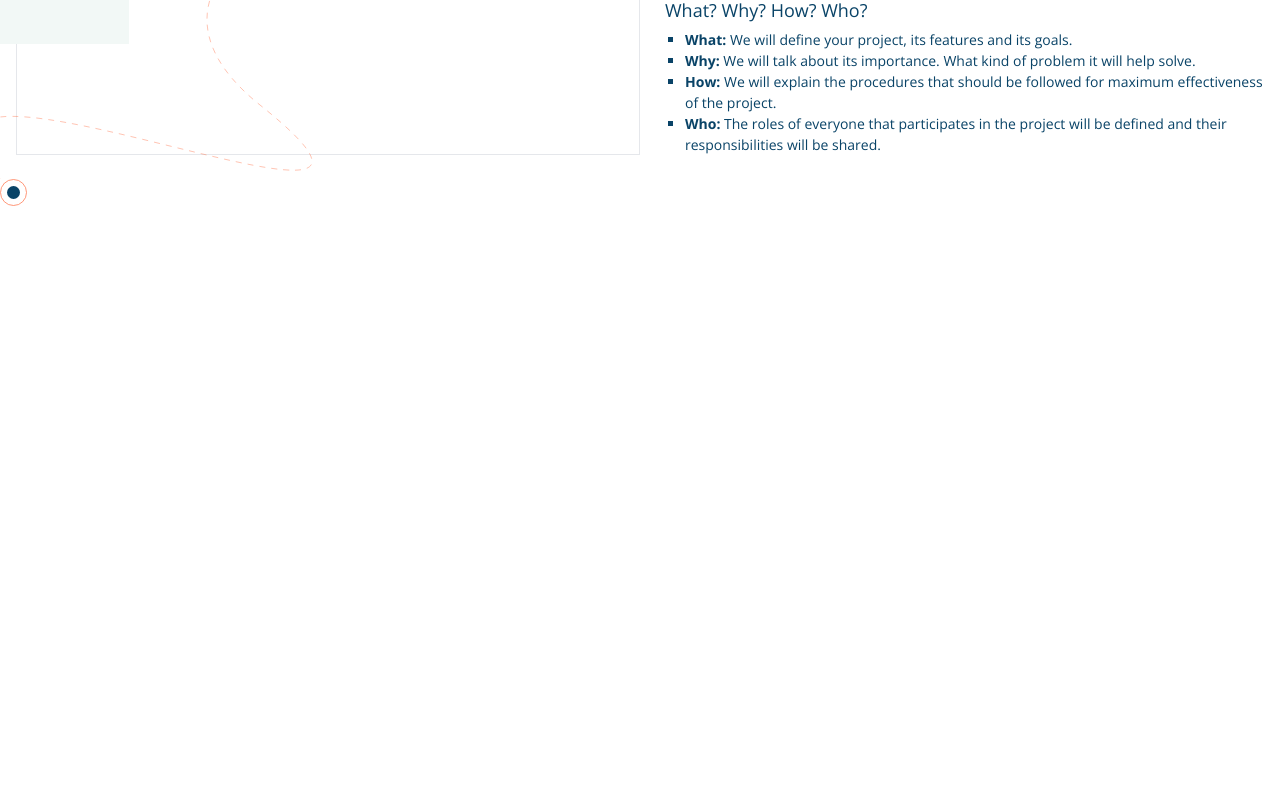
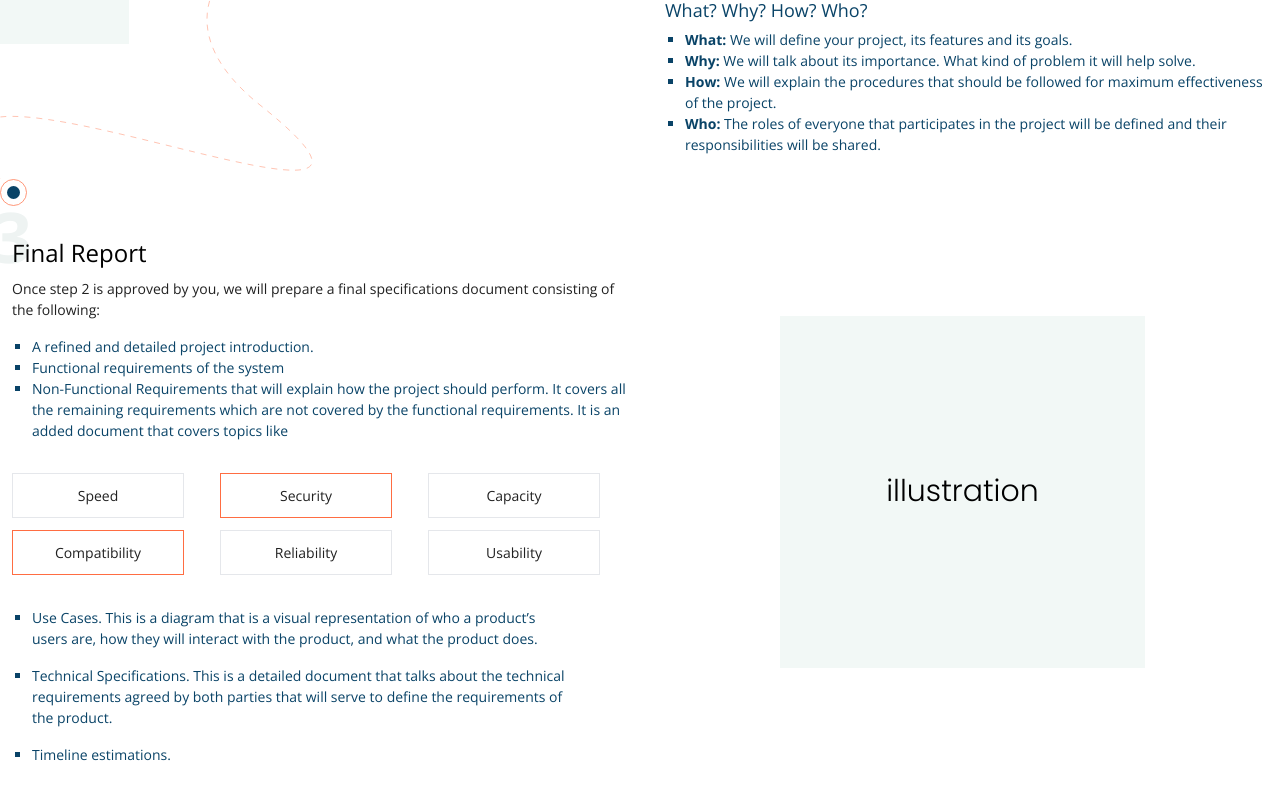
Before and after one commit to Kingkon963/reallyBeyond, a Next.js app: page /idea in a window 1280 px wide. Shown: the part 1836-2636 px from the top of the page. Built offline with nearby package versions, Linux system fonts and the light colour scheme; a web font is replaced by a local one.

Commit message:
idea: steps done at 1440px

```diff
--- a/pages/idea.tsx
+++ b/pages/idea.tsx
@@ -83,6 +83,20 @@ const PathHeading: React.FC<PathHeading> = ({ number, text }) => {
       <h1 className="absolute left-0 text-[24px] leading-[150%] z-20 font-openSansRegular">
         {text}
       </h1>
+    </div>
+  );
+};
+
+interface RequirementBox {
+  color: "green" | "orange" | "blue";
+}
+
+const RequirementBox: React.FC<RequirementBox> = ({ children, color }) => {
+  return (
+    <div
+      className={`w-[172px] h-[45px] text-[14px] text-[#212121] font-openSansRegular flex justify-center items-center border border-${color}`}
+    >
+      {children}
     </div>
   );
 };
@@ -179,9 +193,9 @@ const IdeaPage: NextPage = () => {
             <span className="absolute top-[25px] -left-[25px]">{svgPath}</span>
             {/* First Meeting */}
             <div className="flex mb-[110px]">
-              <div className="w-[550px]">
+              <div className="w-1/2">
                 <PathHeading number={1} text="First Meeting" />
-                <p className="text-[14px] leading-[150%]  mt-[7px]">
+                <p className="text-[14px] leading-[150%] w-[550px] mt-[7px]">
                   In our first meeting, we want to know everything about your
                   idea. You don’t even have to stress about how you are going to
                   do this. We will be there helping you in the process, asking
@@ -201,7 +215,7 @@ const IdeaPage: NextPage = () => {
             </div>
             {/* Project Introduction Document */}
             <div className="flex">
-              <div className="w-1/2 border">
+              <div className="w-1/2 ">
                 <div className="w-[205px] h-[198px] bg-[#F2F8F6] text-[30px] font-poppinsLight flex justify-center items-center lg:absolute lg:-left-[76px] lg:top-[342px]">
                   illustration
                 </div>
@@ -242,6 +256,56 @@ const IdeaPage: NextPage = () => {
                 </p>
               </div>
             </div>
+            {/* Final Report */}
+            <div className="flex">
+              <div className="w-1/2 mt-[80px] -ml-[4px]">
+                <PathHeading number={3} text="Final Report" />
+                <p className="text-[14px] leading-[150%] mt-[7px]">
+                  Once step 2 is approved by you, we will prepare a final
+                  specifications document consisting of the following:
+                  <div className="mt-[16px]">
+                    <ol className="list-[square] ml-[20px] text-blue">
+                      <li>A refined and detailed project introduction.</li>
+                      <li>Functional requirements of the system</li>
+                      <li>
+                        Non-Functional Requirements that will explain how the
+                        project should perform. It covers all the remaining
+                        requirements which are not covered by the functional
+                        requirements. It is an added document that covers topics
+                        like
+                      </li>
+                    </ol>
+                  </div>
+                </p>
+                <div className="grid grid-cols-3 gap-y-[12px] my-[32px]">
+                  <RequirementBox color="green">Speed</RequirementBox>
+                  <RequirementBox color="orange">Security</RequirementBox>
+                  <RequirementBox color="blue">Capacity</RequirementBox>
+                  <RequirementBox color="orange">Compatibility</RequirementBox>
+                  <RequirementBox color="blue">Reliability</RequirementBox>
+                  <RequirementBox color="green">Usability</RequirementBox>
+                </div>
+                <ol className="text-[14px] leading-[150%] list-[square] w-[533px] ml-[20px] text-blue">
+                  <li className="mb-[16px]">
+                    Use Cases. This is a diagram that is a visual representation
+                    of who a product’s users are, how they will interact with
+                    the product, and what the product does.
+                  </li>
+                  <li className="mb-[16px]">
+                    Technical Specifications. This is a detailed document that
+                    talks about the technical requirements agreed by both
+                    parties that will serve to define the requirements of the
+                    product.
+                  </li>
+                  <li>Timeline estimations.</li>
+                </ol>
+              </div>
+              <div className="flex-1 flex justify-center items-center ml-[25px]">
+                <div className="w-[365px] h-[352px] bg-[#F2F8F6] text-[30px] font-poppinsLight flex justify-center items-center mt-[63px]">
+                  illustration
+                </div>
+              </div>
+            </div>
           </div>
         </>
       </Layout>
```
